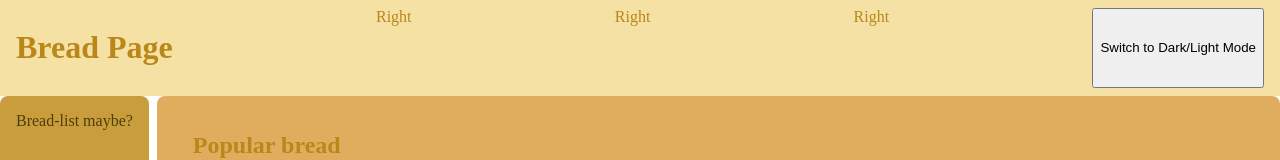
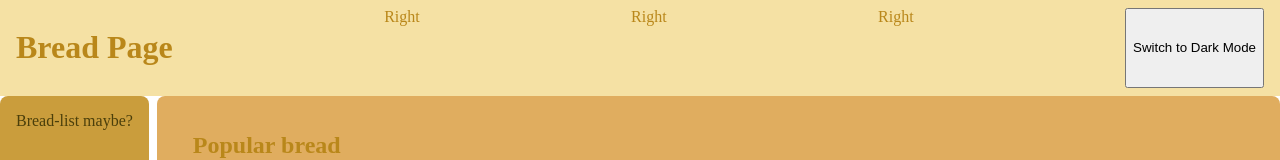
Before and after one commit to Carl-Thilander/React_TS_A, a React (Vite) app: page / in a window 1280 px wide. Shown: the top 160 px of the page. Built offline with nearby package versions, Linux system fonts and the light colour scheme.

Commit message:
More changes to useState

```diff
--- a/src/App.tsx
+++ b/src/App.tsx
@@ -58,7 +58,7 @@ const App: React.FC = () => {
         <span>Right</span>
         <span>Right</span>
         <span>Right</span>
-        <DarkModeButton toggleTheme={toggleTheme}/>
+        <DarkModeButton toggleTheme={toggleTheme} isDarkMode={isDarkMode}/>
       </Header>
 
       <MainContent>
--- a/src/Components/BreadCard.tsx
+++ b/src/Components/BreadCard.tsx
@@ -11,6 +11,7 @@ color: inherit;
 /* background-color: #F5E1A4; */
 border-radius: 10px;
 background-color: ${({ theme }) => theme.breadCardBackground};
+transition: background-color 0.5s;
 
 &:hover{
 background-color:rgba(245, 225, 164, 0.64);
--- a/src/Components/DarkModeButton.tsx
+++ b/src/Components/DarkModeButton.tsx
@@ -3,12 +3,13 @@ import React from 'react';
 
 interface DarkModeButtonProps {
   toggleTheme: () => void;
+  isDarkMode: boolean;
 }
 
-const DarkModeButton: React.FC<DarkModeButtonProps> = ({ toggleTheme }) => {
+const DarkModeButton: React.FC<DarkModeButtonProps> = ({ toggleTheme, isDarkMode }) => {
   return (
     <button onClick={toggleTheme}>
-      Switch to Dark/Light Mode
+      Switch to {isDarkMode ? 'Light' : 'Dark'} Mode
     </button>
   );
 };
--- a/src/Components/PastryCard.tsx
+++ b/src/Components/PastryCard.tsx
@@ -9,6 +9,7 @@ align-items: center;
 text-decoration: none;
 color: inherit;
 background-color: ${({ theme }) => theme.breadCardBackground};
+transition: background-color 0.5s;
 border-radius: 10px;
 
 &:hover{
--- a/src/data.ts
+++ b/src/data.ts
@@ -66,7 +66,7 @@ export const mockedPastry: Pastry[] = [
       "https://files.allas.se/uploads/sites/25/2021/08/kanelbullar-i-langpanna-7-scaled.jpg",
   },
   {
-    id: "123",
+    id: "321",
     slug: "Croissants",
     name: "Croissants",
     imageURL:
```
